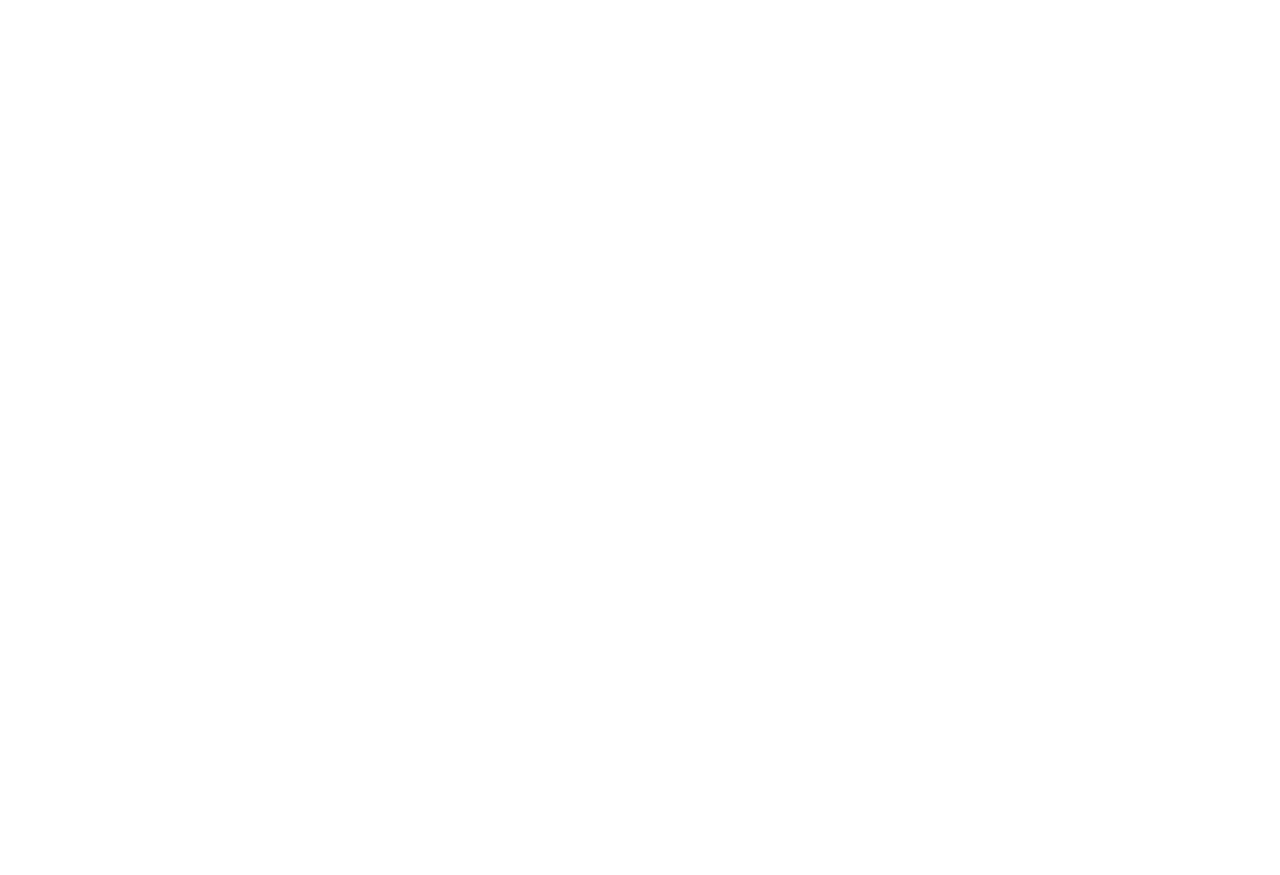
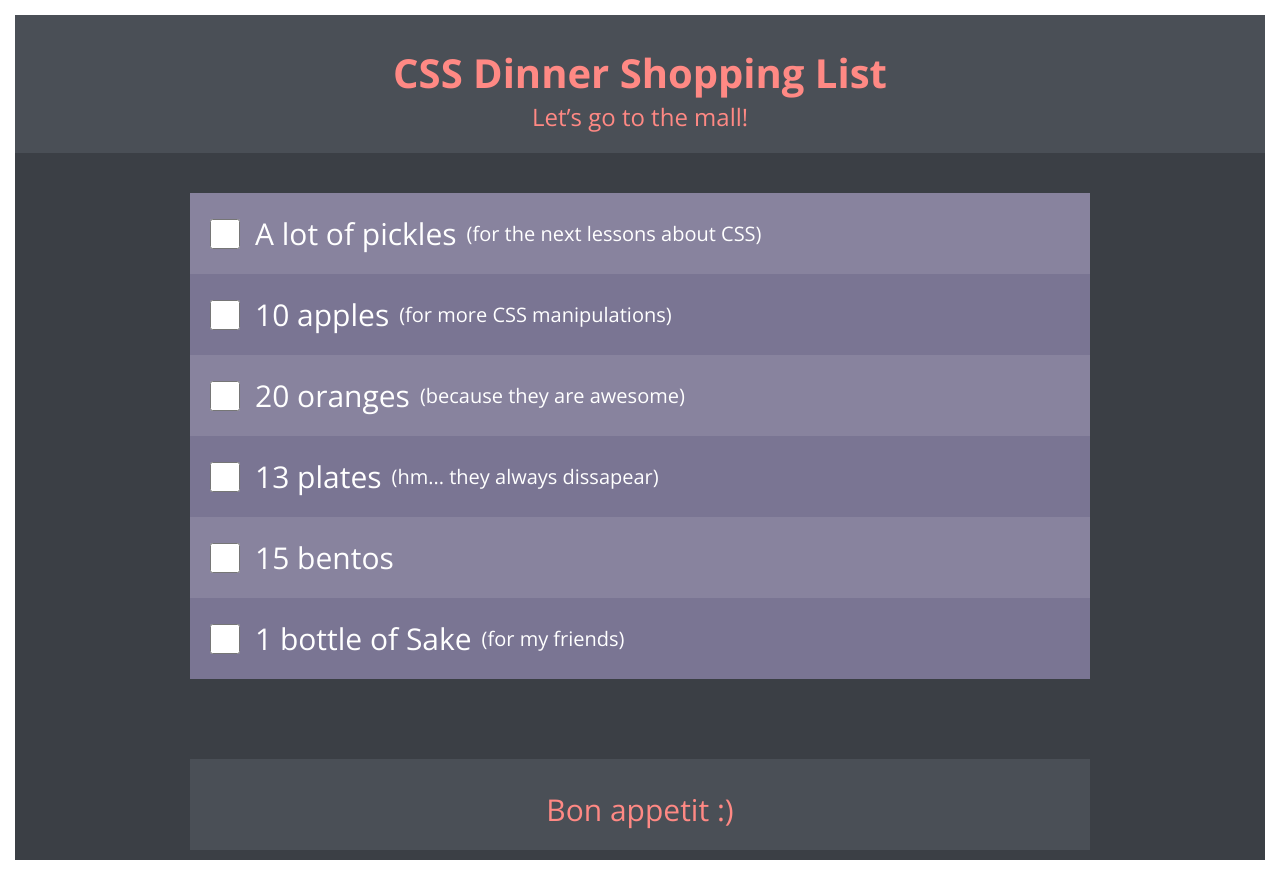
Before and after one commit to vlados2709/HW8-CSS-Dinner, a plain HTML site: page index.html in a window 1280 px wide. Before the commit the page ends 800 px from the top, so only its background shows below. Drawn offline with nearby package versions, Linux system fonts and the light colour scheme.

Commit message:
complete commit

```diff
--- a/index.html
+++ b/index.html
@@ -3,9 +3,69 @@
 <head>
     <meta charset="UTF-8">
     <meta name="viewport" content="width=device-width, initial-scale=1.0">
-    <title>Document</title>
+    <link rel="stylesheet" href="style.css">
+    <link rel="preconnect" href="https://fonts.googleapis.com">
+    <link rel="preconnect" href="https://fonts.gstatic.com" crossorigin>
+    <link href="https://fonts.googleapis.com/css2?family=Open+Sans:ital,wght@0,300..800;1,300..800&display=swap" rel="stylesheet">
+    <link rel="icon" type="image/x-icon" href="images/favicon.png">
+    <title>CSS Dinner</title>
 </head>
 <body>
 
+    <header>
+        <h1>CSS Dinner Shopping List</h1>
+        <h2>Let’s go to the mall!</h2>
+    </header>
+
+    <main class="color_bl">
+        <div class="conteiner">
+            <ul>
+                <li>
+                    <label>
+                        <input type="checkbox">
+                        <span>A lot of pickles <small>(for the next lessons about CSS)</small></span>
+                    </label>
+                </li>
+                <li>
+                    <label>
+                        <input type="checkbox">
+                            <span>10 apples<small>(for more CSS manipulations)</small></span>
+                    </label>
+                </li>
+                <li>
+                    <label>
+                        <input type="checkbox">
+                        <span>20 oranges <small>(because they are awesome)</small></span>
+                    </label>
+                </li>
+                <li>
+                    <label for="checkbox">
+                        <input type="checkbox">
+                        <span>13 plates <small> (hm... they always dissapear)</small></span>
+                    </label>
+                </li>
+                <li>
+                    <label for="">
+                        <input type="checkbox">
+                        <span>15 bentos</span>
+                    </label>
+                </li>
+                <li>
+                    <label for="">
+                        <input type="checkbox">
+                        <span>1 bottle of Sake <small>(for my friends)</small></span>
+                    </label>
+                </li>
+            </ul>
+        </div>
+    </main>
+
+    <footer class="color_bl2">
+        <div class="conteiner2">
+            <p>Bon appetit :)</p>
+        </div>
+
+    </footer>
+
 </body>
 </html>
--- /dev/null
+++ b/style.css
@@ -0,0 +1,117 @@
+body{
+    margin: 0;
+    border: 15px white solid;
+}
+
+header{
+    background-color: #4A4F56;
+    width: 100%;
+    text-align: center;
+    padding-top: 30px;
+    padding-bottom: 20px;
+}
+
+h1{
+    margin: 0;
+    font-size: 40px;
+    color: #FF8984;
+    font-family: "Open Sans", sans-serif;
+}
+
+h2{
+    margin: 0;
+    color: #FF8984;
+    font-family: "Open Sans", sans-serif;
+    font-weight: 400;
+}
+
+.color_bl{
+    background-color: #3B3F45;
+}
+
+.color_bl2{
+    background-color: #3B3F45;
+    padding-bottom: 10px;
+}
+
+main{
+    padding-top: 40px;
+    padding-bottom: 80px;
+}
+
+.conteiner{
+    margin: 0 auto;
+    max-width: 900px;
+}
+
+.conteiner2{
+    margin: 0 auto;
+    max-width: 900px;
+    background-color: #4A4F56 ;
+    text-align: center;
+    padding-top: 30px;
+    padding-bottom: 20px;
+}
+
+ul{
+    list-style: none;
+    margin: 0;
+    padding: 0;
+}
+
+li{
+    padding: 20px;
+    background-color: #88839E;
+    color: white;
+    font-family: "Open Sans", sans-serif;
+    border: white solid 0px ;
+}
+
+li:nth-child(even){
+    background-color: #7A7593;
+}
+
+input{
+    width: 30px;
+    height: 30px;
+    margin:0 15px 0 0;
+    vertical-align: middle;
+}
+
+label{
+    width: 100%;
+    font-size: 30px;
+    display: flex;
+    align-items: center;
+}
+span{
+    display: flex;
+    align-items: center;
+}
+
+small{
+    font-size: 20px;
+    padding-left: 10px;
+}
+
+ul li:hover{
+    background-color: #625E77;
+    border-width: 3px 0;
+    transition: all .1s ease-in;
+}
+
+ul li:active{
+    background-color: #FF8984 ;
+}
+
+input:checked + span{
+    text-decoration: line-through;
+    color: #9B96AC
+}
+
+p{
+    margin: 0;
+    color: #FF8984;
+    font-size: 30px;
+    font-family: "Open Sans", sans-serif;
+}
```
Also changed, not shown: images/favicon.png (added).
